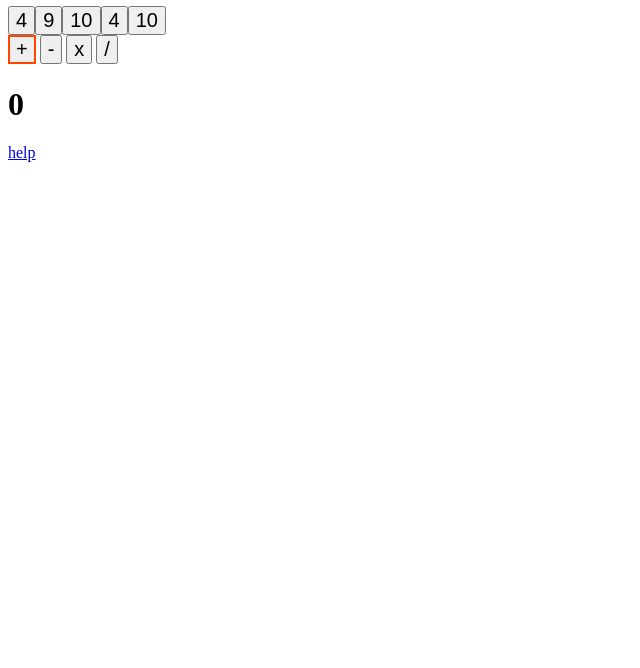
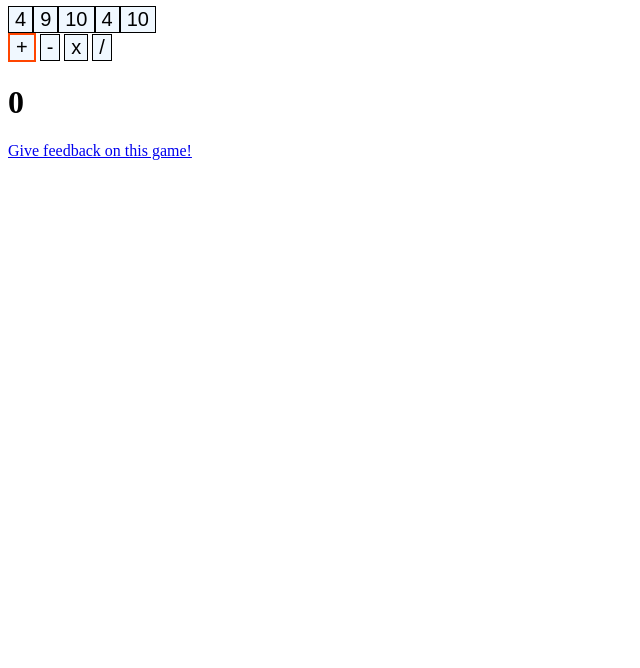
Before and after one commit to Cadie-Tan/Cadie-Tan.github.io, a plain HTML site: page index.html in a window 1280 px wide. Shown: the part 132-800 px from the top of the page, without its empty margins (0-640 px from the left). Drawn offline with Linux system fonts and the light colour scheme.

Commit message:
Update index.html

```diff
--- a/index.html
+++ b/index.html
@@ -3,14 +3,19 @@
 <!--CSS-->
 <style>
     button:hover {
-    border: 2px dashed orangered;
+        border: 2px dashed orangered;
     }
+
     button {
         font-size: 20px;
+        background-color: aliceblue;
+        border: 1px solid black;
     }
+
     .arithmetic {
         border: 2px solid orangered;
     }
+
     .template {
         display: none;
     }
@@ -19,25 +24,29 @@
 <!--HTML-->
 <head>
     <meta charset="UTF-8" />
-    <audio id="music" src="https://cdn.discordapp.com/attachments/1066764179870072842/1397684776525369344/UntitledJun1220251115PM.m4a?ex=688347a2&is=6881f622&hm=9042ae3398e705b2a3cfacf18bcdb79be5e57ac1ebb5d1ae4f95cc569dd2dfd0&"></audio>
+    <audio id="music"
+        src="https://cdn.discordapp.com/attachments/1066764179870072842/1397684776525369344/UntitledJun1220251115PM.m4a?ex=688347a2&is=6881f622&hm=9042ae3398e705b2a3cfacf18bcdb79be5e57ac1ebb5d1ae4f95cc569dd2dfd0&"></audio>
     <title>Website</title>
 </head>
-<h1>Meet the goal</h1>
-<h1 id="goal">0</h1>
+
 <body>
+    <h1>Meet the goal</h1>
+    <h1 id="goal">0</h1>
     <button class="numberbutton template" onclick="this.newtotal()"></button>
     <div>
-        <button class="arithmetic" onclick="operation = '+';changeborder()">+</button>
-        <button onclick="operation = '-';changeborder()">-</button>
-        <button onclick="operation = 'x';changeborder()">x</button>
-        <button onclick="operation = '/';changeborder()">/</button>
+        <button class="arithmetic" onclick="operation = '+';highlightselected()">+</button>
+        <button onclick="operation = '-';highlightselected()">-</button>
+        <button onclick="operation = 'x';highlightselected()">x</button>
+        <button onclick="operation = '/';highlightselected()">/</button>
     </div>
     <h1 id="total">0</h1>
-    <div><h3 class="score template"></h3></div>
-    <div><a href="https://javascript.info" target="_blank">help</a></div>
+    <div>
+        <h3 class="score template"></h3>
+    </div>
+    <div><a href="https://forms.gle/7B3tMWvhySpxS3qc6" target="_blank">Give feedback on this game!</a></div>
 </body>
 
-<!--Javascript-->
+<!--Javascript; https://javascript.info for help-->
 <script>
     var operation = "+";
     var total = 0;
@@ -53,6 +62,7 @@
         button.classList.remove("template");
         button.reroll();
         template.parentNode.insertBefore(button, template);
+        //button.newtotal is called when the button is clicked
         button.newtotal = () => {
             switch (operation) {
                 case "+":
@@ -77,7 +87,6 @@
                 document.getElementById("music").play();
             }
             button.reroll()
-
         }
     }
     var spawnscore = () => {
@@ -88,11 +97,11 @@
         score.innerHTML = "Score: " + turns;
         turns = 0
     }
-    changeborder = () => {
+    highlightselected = () => {
         var arithmetic = document.querySelector(".arithmetic");
         arithmetic.classList.remove("arithmetic");
         onclick = event.target.classList.add("arithmetic");
-    };
+    }
     for (i = 0; i < 5; i++) {
         spawnbutton();
     }
```
